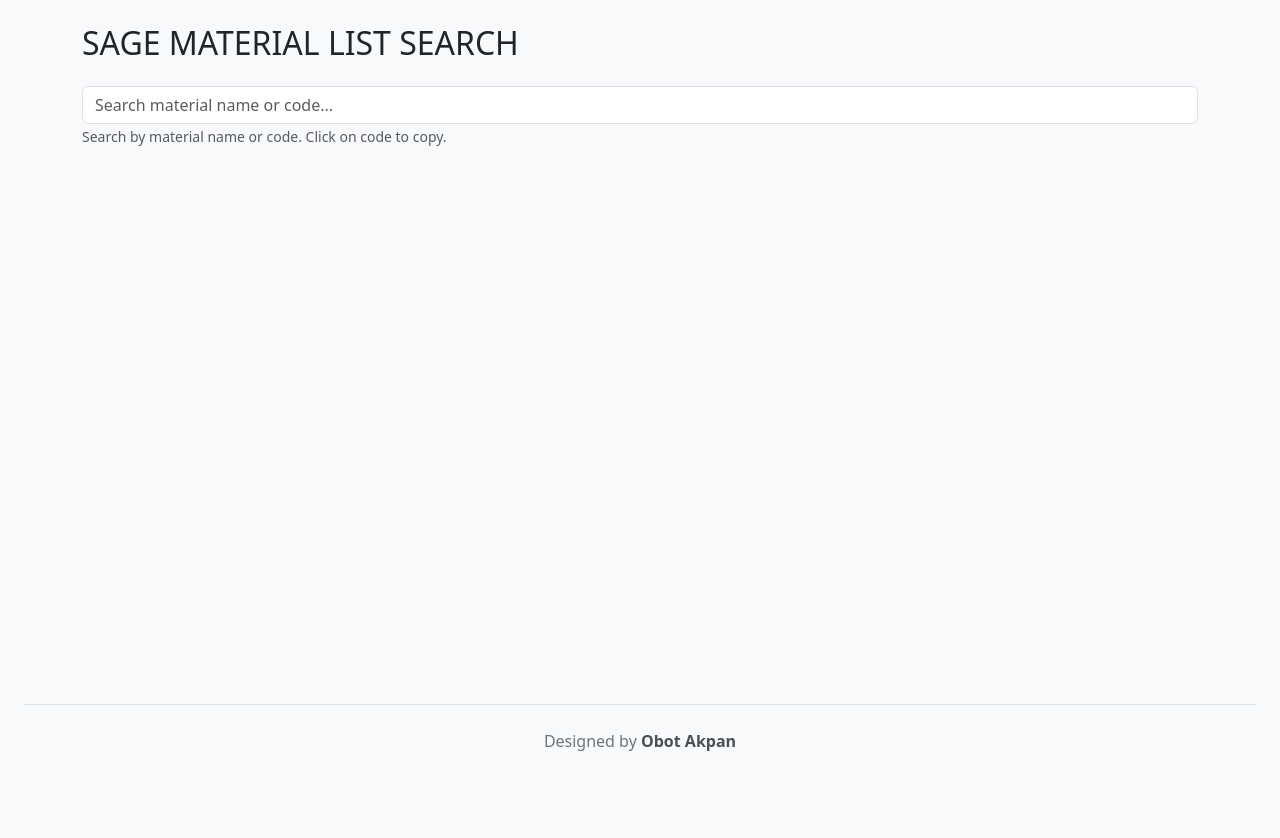
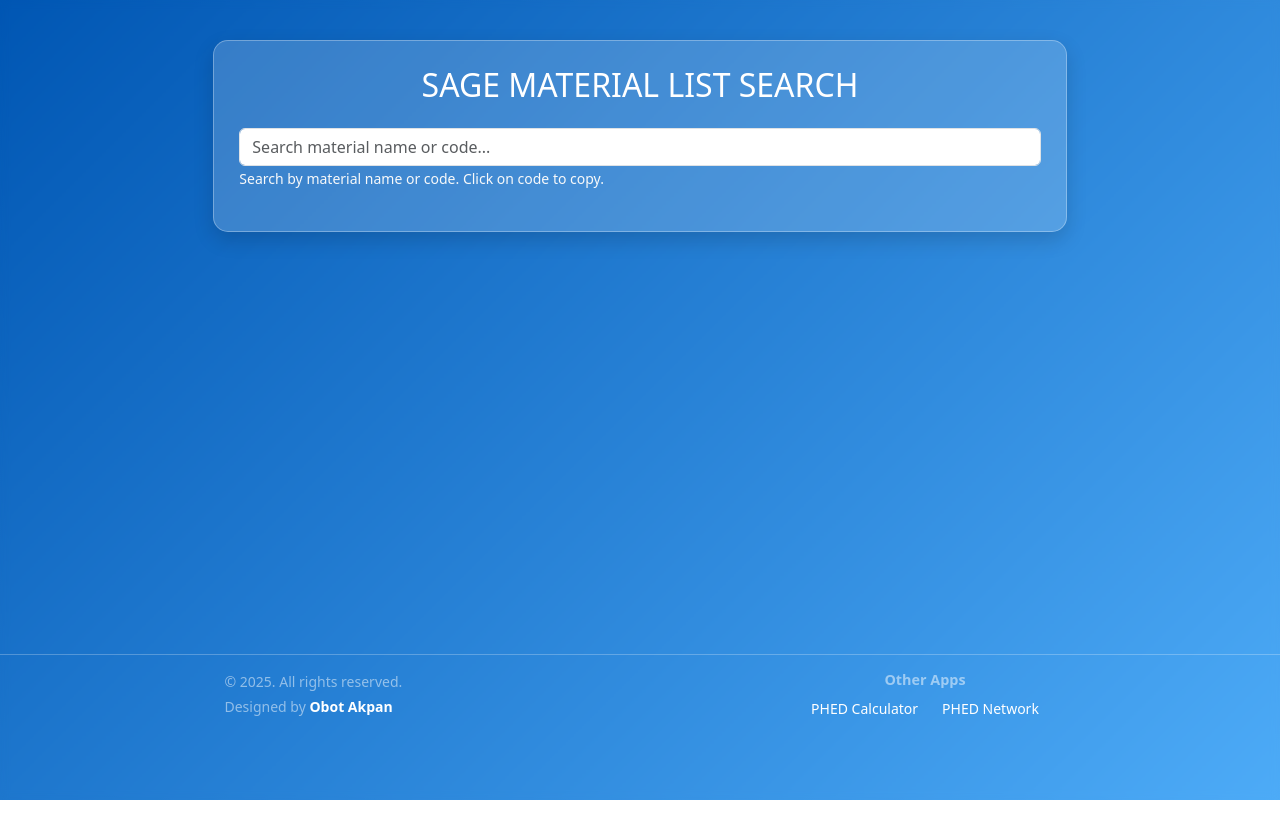
Before and after one commit to phedsage/phedsage.github.io, a plain HTML site: page index.html in a window 1280 px wide. After the commit the page ends 800 px from the top, so only its background shows below. Drawn offline with nearby package versions, Linux system fonts and the light colour scheme.

Commit message:
Update index.html

```diff
--- a/index.html
+++ b/index.html
@@ -3,61 +3,140 @@
 <head>
   <meta charset="UTF-8" />
   <meta name="viewport" content="width=device-width, initial-scale=1.0" />
-  <title>SAGE SEARCH ENGINE</title>
+  <title>SAGE Material List Search</title>
   <link href="https://cdn.jsdelivr.net/npm/bootstrap@5.3.2/dist/css/bootstrap.min.css" rel="stylesheet" />
+
   <style>
+  /*
+  *** STICKY FOOTER CSS IMPLEMENTATION ***
+  1. Set min-height to 100vh and use flex column on body.
+  2. Use flex-shrink-0 on the main content wrapper (or main).
+  3. Use mt-auto on the footer.
+  */
+  body {
+    background: linear-gradient(135deg, #0056b3, #4dabf7);
+    /* min-height: 100vh; is crucial for the sticky footer to work */
+    min-height: 100vh;
+    padding: 40px 0;
+    backdrop-filter: blur(4px);
+  }
+
+  /* Your existing styles... */
+  .glass-box {
+    background: rgba(255, 255, 255, 0.18);
+    backdrop-filter: blur(12px);
+    -webkit-backdrop-filter: blur(12px);
+    border: 1px solid rgba(255, 255, 255, 0.3);
+    border-radius: 15px;
+    padding: 25px;
+    box-shadow: 0px 8px 20px rgba(0, 0, 0, 0.15);
+  }
+
   .code-box {
     cursor: pointer;
+    font-weight: 600;
+    color: #ffffff !important; /* WHITE TEXT */
   }
+
+  .code-box:hover {
+    text-decoration: underline;
+  }
+
   .material-name {
     flex-grow: 1;
     margin-right: 10px;
+    font-weight: 500;
   }
+
   .list-group-item {
     display: flex;
     justify-content: space-between;
     align-items: center;
+    border-radius: 10px !important;
+    margin-bottom: 8px;
+    background: rgba(255, 255, 255, 0.45);
+    backdrop-filter: blur(6px);
   }
-    footer {
+
+  /* Custom link hover for the dark footer theme */
+  .footer-link:hover {
+    color: white !important;
+    text-decoration: underline !important;
+  }
+
+  /* Original footer style removed as it interferes with new structure */
+  /* footer {
     margin-top: 3rem;
     padding: 1.5rem 0;
-      background-color: #f8f9fa;
-      border-top: 1px solid #dee2e6;
+    text-align: center;
+    color: white;
   }
-    .footer-content {
-      text-align: center;
-      color: #6c757d;
-    }
+
   .designer-name {
-      font-weight: 600;
-      color: #495057;
-    }
-    .container {
-      min-height: calc(100vh - 120px);
-    }
+    font-weight: 700;
+    color: #e3f2ff;
+  } */
 </style>
 </head>
-<body class="p-4 bg-light">
-  <div class="container">
-    <h2 class="mb-4">SAGE MATERIAL LIST SEARCH</h2>
+
+<body class="d-flex flex-column min-vh-100">
+
+  <main class="flex-shrink-0">
+    <div class="container col-md-8 glass-box">
+      <h2 class="mb-4 text-white text-center">SAGE MATERIAL LIST SEARCH</h2>
 
       <div class="mb-3">
-      <input id="searchInput" type="text" class="form-control" placeholder="Search material name or code..." />
-      <small class="text-muted">Search by material name or code. Click on code to copy.</small>
+        <input
+          id="searchInput"
+          type="text"
+          class="form-control"
+          placeholder="Search material name or code..."
+        />
+        <small class="text-light">Search by material name or code. Click on code to copy.</small>
       </div>
 
-    <div id="searchStats" class="mb-2 text-muted"></div>
+      <div id="searchStats" class="mb-2 text-white"></div>
 
       <ul id="resultList" class="list-group"></ul>
     </div>
+  </main>
+<footer class="mt-auto py-4 bg-footer-green text-white">
+	<hr>
+        <div class="container">
+            <div class="row justify-content-center">
+                <div class="col-md-5 offset-md-1 col-12 text-center text-md-start mb-3 mb-md-0">
+                    <p class="mb-1 small text-white-50">
+                        &copy; <span id="currentYear"></span>. All rights reserved.
+                    </p>
+                    <p class="mb-0 small text-white-50">
+                        Designed by <span class="fw-semibold text-white">Obot Akpan</span>
+                    </p>
+                </div>
 
-	<footer class="mt-auto">
-    <div class="container">
-      <div class="footer-content">
-        <p class="mb-0">Designed by <span class="designer-name">Obot Akpan</span></p>
+                <div class="col-md-5 col-12 text-center">
+                    <h5 class="fw-bold mb-2 small text-white-50" style="font-size: 0.9rem;">Other Apps</h5>
+                    <ul class="list-unstyled d-flex justify-content-center gap-4">
+                        <li>
+                            <a href="https://phedcalculator.github.io" target="_blank" class="text-white text-decoration-none small footer-link">
+                                PHED Calculator
+                            </a>
+                        </li>
+                        <li>
+                            <a href="https://phednetwork.github.io" target="_blank" class="text-white text-decoration-none small footer-link">
+                                PHED Network
+                            </a>
+                        </li>
+
+                    </ul>
+                </div>
+
             </div>
         </div>
     </footer>
+<script>
+  // Script to automatically update the copyright year
+  document.getElementById('currentYear').textContent = new Date().getFullYear();
+</script>
 
   <script>
     // Updated material dataset
```
Lines whose indentation alone changed are shown as unchanged.
